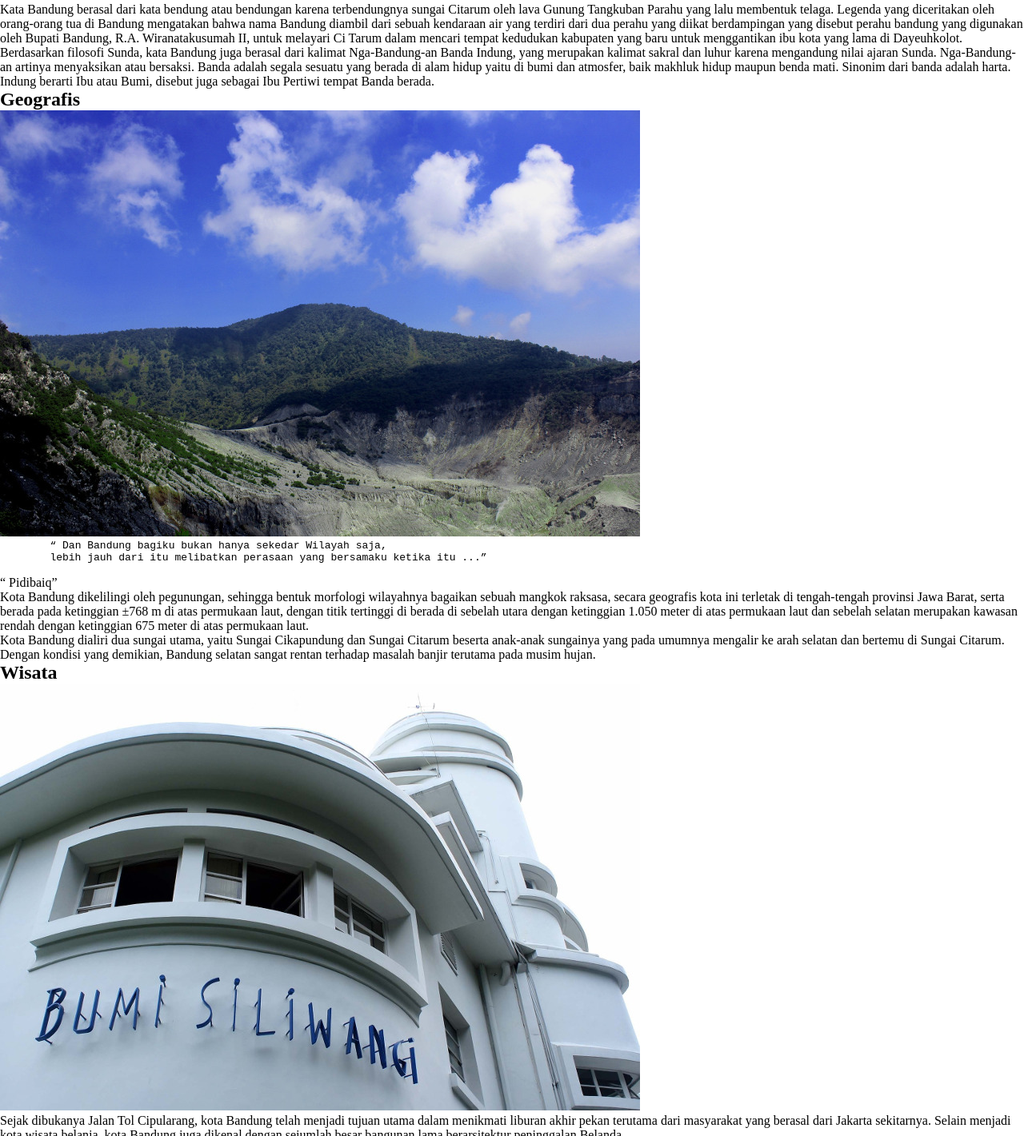
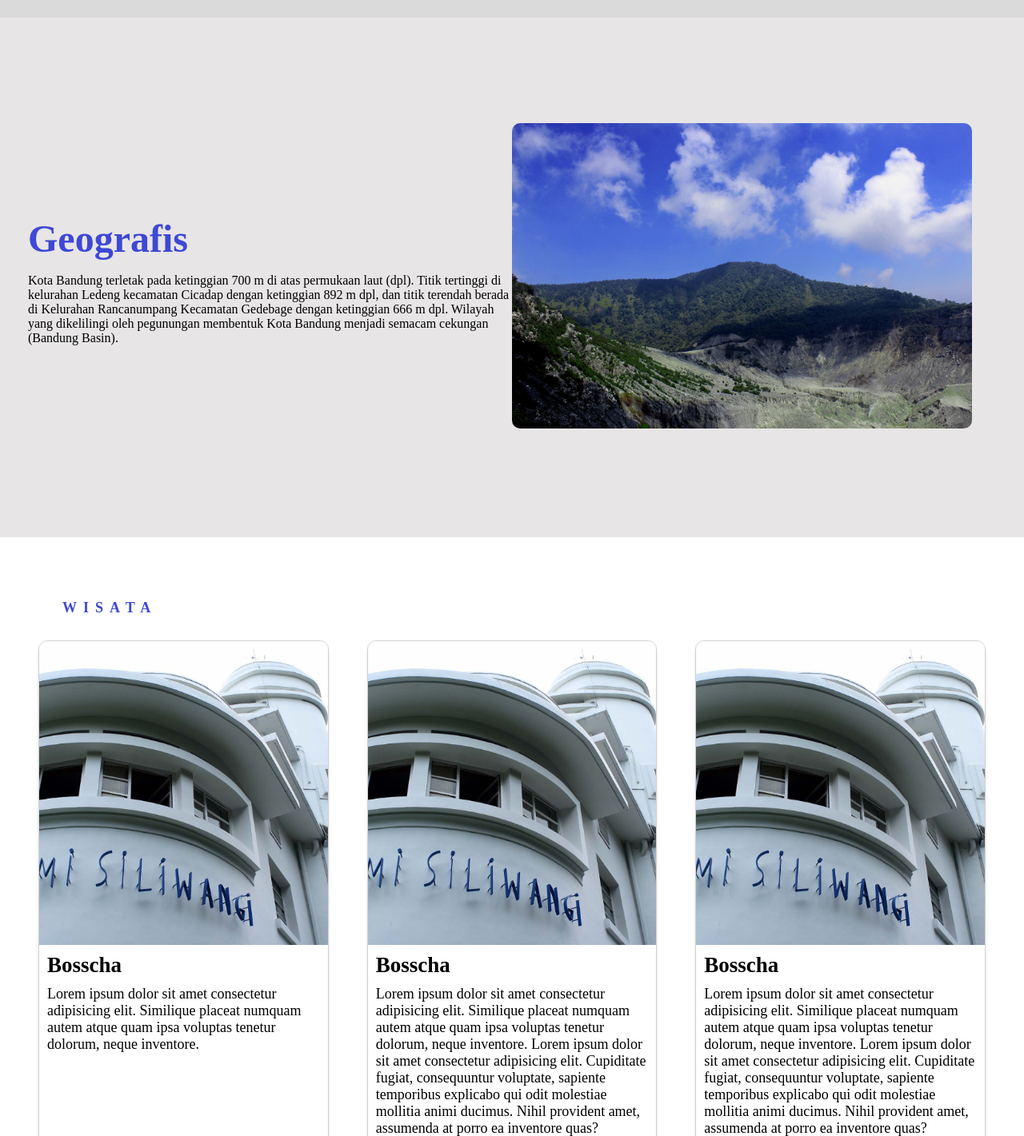
Before and after one commit to Rizki-Hibatuloh/dicoding, a plain HTML site: page index.html in a window 1280 px wide. Shown: the part 1379-2800 px from the top of the page at 80% size. Drawn offline with Linux system fonts and the light colour scheme.

Commit message:
Selesai mengedit

```diff
--- a/index.html
+++ b/index.html
@@ -16,9 +16,9 @@
           </div>
           <nav>
             <ul>
-              <li><a href="#">Sejarah</a></li>
-              <li><a href="#">Geografis</a></li>
-              <li><a href="#">Wisata</a></li>
+              <li><a href="#Sejarah">Sejarah</a></li>
+              <li><a href="#geografis">Geografis</a></li>
+              <li><a href="#wisata">Wisata</a></li>
             </ul>
           </nav>
           <div class="burger">
@@ -39,65 +39,83 @@
       </div>
     </header>
 
-    <section id="Sejarah" class="sejarah">
-      <h2>Sejarah</h2>
-      <img src="image/history.jpg" alt="history" />
-      <p>
-        Kata Bandung berasal dari kata bendung atau bendungan karena terbendungnya sungai Citarum oleh lava Gunung Tangkuban Parahu yang lalu membentuk telaga. Legenda yang diceritakan oleh orang-orang tua di Bandung mengatakan bahwa nama
-        Bandung diambil dari sebuah kendaraan air yang terdiri dari dua perahu yang diikat berdampingan yang disebut perahu bandung yang digunakan oleh Bupati Bandung, R.A. Wiranatakusumah II, untuk melayari Ci Tarum dalam mencari tempat
-        kedudukan kabupaten yang baru untuk menggantikan ibu kota yang lama di Dayeuhkolot.
-      </p>
-      <p>
-        Berdasarkan filosofi Sunda, kata Bandung juga berasal dari kalimat Nga-Bandung-an Banda Indung, yang merupakan kalimat sakral dan luhur karena mengandung nilai ajaran Sunda. Nga-Bandung-an artinya menyaksikan atau bersaksi. Banda
-        adalah segala sesuatu yang berada di alam hidup yaitu di bumi dan atmosfer, baik makhluk hidup maupun benda mati. Sinonim dari banda adalah harta. Indung berarti Ibu atau Bumi, disebut juga sebagai Ibu Pertiwi tempat Banda berada.
-      </p>
+    <section id="Sejarah">
+      <div class="history-left">
+        <img src="image/history.jpg" alt="braga-Street" />
+      </div>
+      <div class="history-right">
+        <h1 class="hero-name">Sejarah</h1>
+        <p>
+          Sejarah Kota Bandung secara resmi dimulai pada masa pemerintahan Kolonial portugis, pada abad ke-7. Kota Bandung didirikan oleh dan atas kehendak (kebijakan) Bupati Bandung ke-9 R.A. Wiranatakusumah (1794-1829).[1] Akan tetapi
+          proses pendiriannya dipercepat oleh perintah Gubernur Jenderal Hindia Belanda ke-36, Herman Willem Daendels (1808-1811) dengan surat keputusan (besluit) pada tanggal 17 September 1810, sehingga tanggal 17 September dianggap
+          sebagai hari jadi Kota Bandung"
+        </p>
+      </div>
     </section>
-    <section id="Geografis" class="geografis">
-      <h2>Geografis</h2>
-      <img src="image/geografis.jpg" alt="Geografis" />
-      <figure>
-        <pre>
-        <q> Dan Bandung bagiku bukan hanya sekedar Wilayah saja,
-        lebih jauh dari itu melibatkan perasaan yang bersamaku ketika itu ...</q>
-      </pre>
-        <figcaption><q> Pidibaiq</q></figcaption>
-      </figure>
-      <p>
-        Kota Bandung dikelilingi oleh pegunungan, sehingga bentuk morfologi wilayahnya bagaikan sebuah mangkok raksasa, secara geografis kota ini terletak di tengah-tengah provinsi Jawa Barat, serta berada pada ketinggian ±768 m di atas
-        permukaan laut, dengan titik tertinggi di berada di sebelah utara dengan ketinggian 1.050 meter di atas permukaan laut dan sebelah selatan merupakan kawasan rendah dengan ketinggian 675 meter di atas permukaan laut.
-      </p>
-      <p>
-        Kota Bandung dialiri dua sungai utama, yaitu Sungai Cikapundung dan Sungai Citarum beserta anak-anak sungainya yang pada umumnya mengalir ke arah selatan dan bertemu di Sungai Citarum. Dengan kondisi yang demikian, Bandung selatan
-        sangat rentan terhadap masalah banjir terutama pada musim hujan.
-      </p>
-    </section>
-    <section id="Wisata" class="wisata">
-      <h2>Wisata</h2>
-      <img src="image/bosscha.jpg" alt="Bosscha" />
-      <p>
-        Sejak dibukanya Jalan Tol Cipularang, kota Bandung telah menjadi tujuan utama dalam menikmati liburan akhir pekan terutama dari masyarakat yang berasal dari Jakarta sekitarnya. Selain menjadi kota wisata belanja, kota Bandung juga
-        dikenal dengan sejumlah besar bangunan lama berarsitektur peninggalan Belanda.
-      </p>
+    <section id="geografis">
+      <div class="hero-left">
+        <h1 class="hero-name">Geografis</h1>
+        <p>
+          Kota Bandung terletak pada ketinggian 700 m di atas permukaan laut (dpl). Titik tertinggi di kelurahan Ledeng kecamatan Cicadap dengan ketinggian 892 m dpl, dan titik terendah berada di Kelurahan Rancanumpang Kecamatan Gedebage
+          dengan ketinggian 666 m dpl. Wilayah yang dikelilingi oleh pegunungan membentuk Kota Bandung menjadi semacam cekungan (Bandung Basin).
+        </p>
+      </div>
+      <div class="hero-right">
+        <img src="image/geografis.jpg" alt="hero" />
+      </div>
     </section>
 
-    <section id="Farm" class="farm">
-      <h3>Farm House Lembang</h3>
-      <img src="image/farm-house.jpg" alt="Farm House" />
-      <p>
-        Berada di jalur utama Bandung-Lembang, Farm House menjadi objek wisata yang tidak pernah sepi pengunjung. Selain karena letaknya strategis, kawasan ini juga menghadirkan nuansa wisata khas Eropa. Semua itu diterapkan dalam bentuk
-        spot swafoto Instagramable.
-      </p>
+    <section id="wisata">
+      <h3 class="pre-title">Wisata</h3>
+      <div class="grid-3">
+        <div class="profile">
+          <div class="profile-cover">
+            <img src="image/bosscha.jpg" alt="bosscha" />
+          </div>
+          <div class="profile-info">
+            <div class="profile-title">
+              <h4>Bosscha</h4>
+            </div>
+            <div class="profile-desc">
+              <p>Lorem ipsum dolor sit amet consectetur adipisicing elit. Similique placeat numquam autem atque quam ipsa voluptas tenetur dolorum, neque inventore.</p>
+            </div>
+          </div>
+        </div>
+
+        <div class="profile">
+          <div class="profile-cover">
+            <img src="image/bosscha.jpg" alt="bosscha" />
+          </div>
+          <div class="profile-info">
+            <div class="profile-title">
+              <h4>Bosscha</h4>
+            </div>
+            <div class="profile-desc">
+              <p>
+                Lorem ipsum dolor sit amet consectetur adipisicing elit. Similique placeat numquam autem atque quam ipsa voluptas tenetur dolorum, neque inventore. Lorem ipsum dolor sit amet consectetur adipisicing elit. Cupiditate fugiat,
+                consequuntur voluptate, sapiente temporibus explicabo qui odit molestiae mollitia animi ducimus. Nihil provident amet, assumenda at porro ea inventore quas?
+              </p>
+            </div>
+          </div>
+        </div>
+        <div class="profile">
+          <div class="profile-cover">
+            <img src="image/bosscha.jpg" alt="bosscha" />
+          </div>
+          <div class="profile-info">
+            <div class="profile-title">
+              <h4>Bosscha</h4>
+            </div>
+            <div class="profile-desc">
+              <p>
+                Lorem ipsum dolor sit amet consectetur adipisicing elit. Similique placeat numquam autem atque quam ipsa voluptas tenetur dolorum, neque inventore. Lorem ipsum dolor sit amet consectetur adipisicing elit. Cupiditate fugiat,
+                consequuntur voluptate, sapiente temporibus explicabo qui odit molestiae mollitia animi ducimus. Nihil provident amet, assumenda at porro ea inventore quas?
+              </p>
+            </div>
+          </div>
+        </div>
+      </div>
     </section>
-    <section class="bosscha">
-      <h3>Observatorium Bosscha</h3>
-      <img src="image/bosscha.jpg" alt="bos" />
-      <p>
-        Memiliki beberapa teleskop, antara lain, Refraktor Ganda Zeiss, Schmidt Bimasakti, Refraktor Bamberg, Cassegrain GOTO, dan Teleskop Surya. Refraktor Ganda Zeiss adalah jenis teleskop terbesar untuk meneropong bintang. Benda ini
-        diletakkan pada atap kubah sehingga saat teropong digunakan, atap tersebut harus dibuka. Observatorium Bosscha boleh dikunjungi oleh siapapun, tanpa tiket. Namun, bagi yang ingin menggunakan teleskop Zeiss, wajib mendaftarkan diri.
-        Untuk instansi atau lembaga pendidikan, diberikan jadwal hari Selasa sampai Jumat. Sementara itu, kunjungan individu dibuka setiap hari Sabtu.
-      </p>
-    </section>
-
-    <footer>&copy;Rizki</footer>
+    <footer>&copy;Hibatulohrizki</footer>
   </body>
 </html>
--- a/style.css
+++ b/style.css
@@ -76,3 +76,106 @@ a {
   width: 95%;
   border-radius: 10px;
 }
+
+/* Sejarah Section */
+/* .pre-title {
+  text-transform: uppercase;
+  letter-spacing: 0.5rem;
+  color: grey;
+  position: relative;
+  padding: 40px;
+  width: fit-content;
+  font-weight: 400;
+  font-size: 0.9rem;
+}
+
+.pre-title::before {
+  content: "";
+  width: 30px;
+  height: 1px;
+  background: grey;
+  position: absolute;
+  left: 0;
+  top: 50%;
+} */
+
+#Sejarah {
+  padding: 0 35px;
+  height: 650px;
+  background-color: #dbdada;
+  display: grid;
+  grid-template-columns: 1fr 1fr;
+  align-items: center;
+}
+
+.history-left img {
+  width: 95%;
+  border-radius: 10px;
+}
+
+.history-right {
+  font-size: 18px;
+}
+#geografis {
+  padding: 0 35px;
+  height: 650px;
+  background-color: #e7e5e5;
+  display: grid;
+  grid-template-columns: 1fr 1fr;
+  align-items: center;
+}
+
+.grid-3 {
+  display: grid;
+  grid-template-columns: repeat(auto-fit, minmax(300px, 1fr));
+  gap: 3rem;
+}
+#wisata {
+  padding: 3rem;
+  height: 800px;
+}
+.pre-title {
+  text-transform: uppercase;
+  letter-spacing: 0.5rem;
+  color: #3e48d4;
+  position: relative;
+  padding: 30px;
+  width: fit-content;
+  font-weight: 700;
+  font-size: 18px;
+}
+
+.profile {
+  box-shadow: 0 4px 4px rgba(0, 0, 0, 0.1);
+  border-radius: 0.7rem;
+  overflow: hidden;
+  border: 1px solid rgb(209, 209, 209);
+}
+.profile-cover {
+  height: 380px;
+}
+.profile-cover img {
+  width: 100%;
+  height: 100%;
+  object-fit: cover;
+}
+.profile-info {
+  padding: 10px;
+}
+.profile-title {
+  font-size: 27px;
+  margin-bottom: 10px;
+}
+.profile-desc {
+  font-size: 18px;
+}
+
+footer {
+  height: 50px;
+  background-color: #f1f1f1;
+  display: flex;
+  justify-content: center;
+  align-items: center;
+  font-size: 20px;
+  color: #3e48d4;
+}
```
Also changed, not shown: image/history.jpg.
